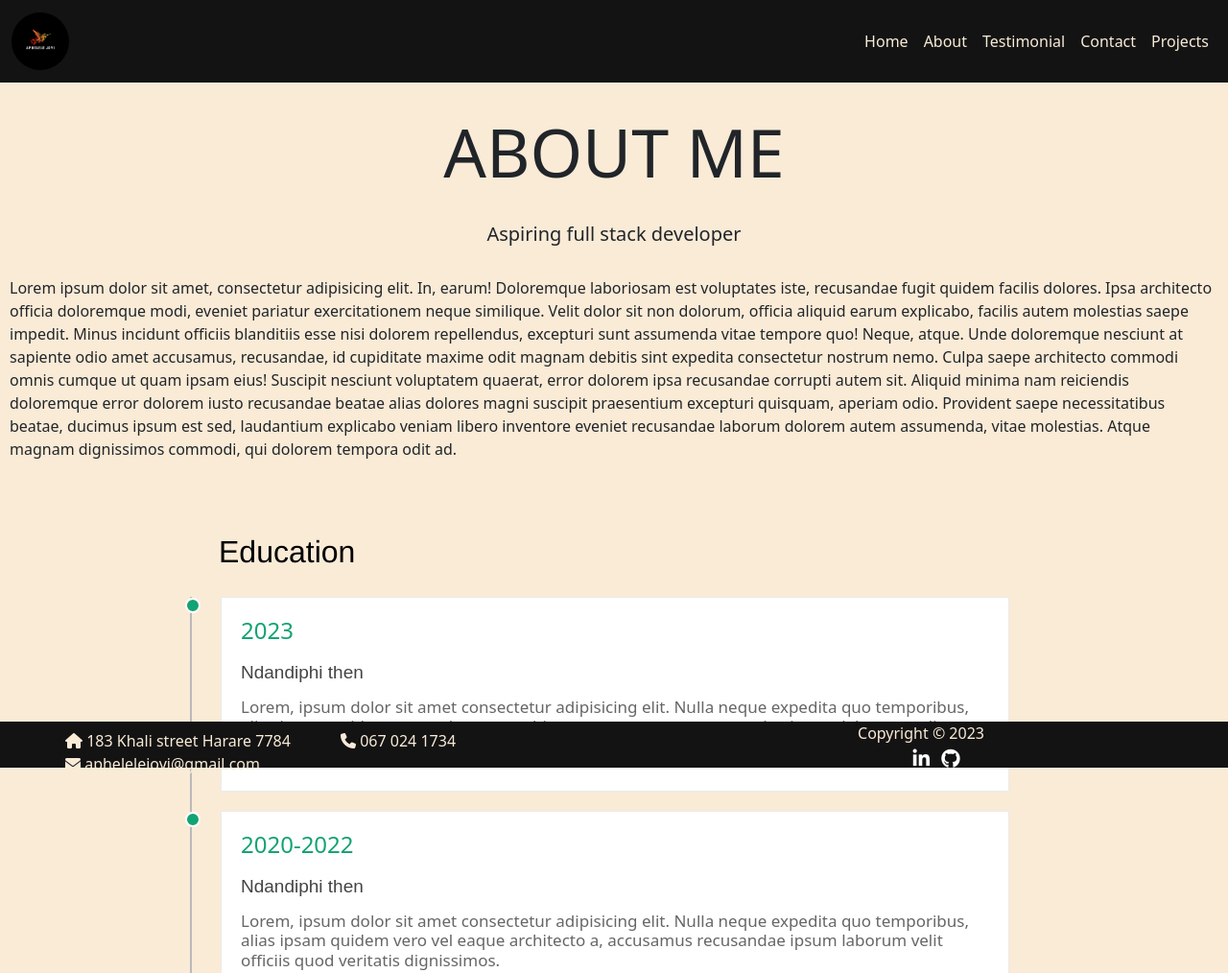
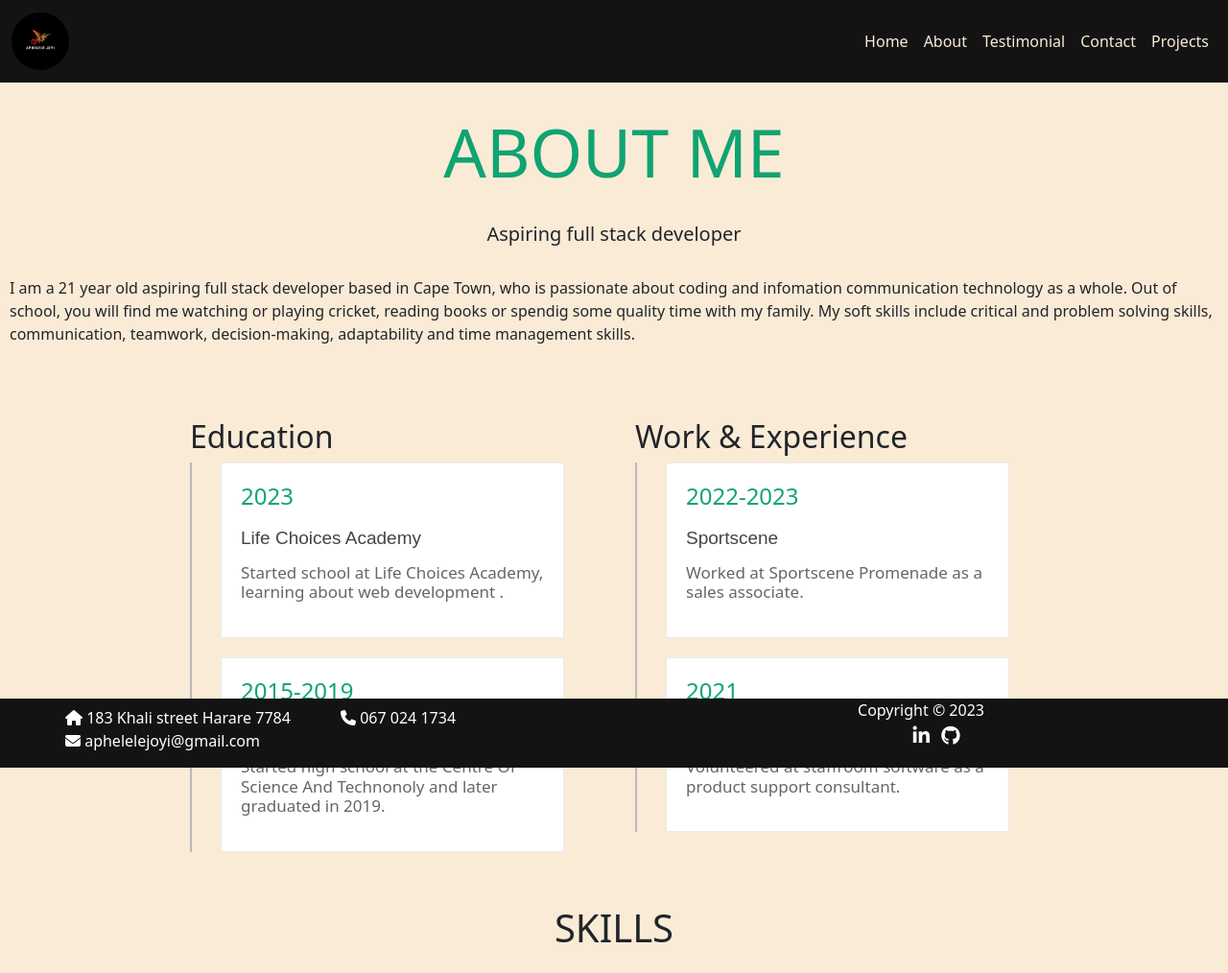
Before and after one commit to 24689-commits/bootstrap_portfolio, a plain HTML site: page html/about.html in a window 1280 px wide. Shown: the top 1014 px of the page at 96% size. Drawn offline with nearby package versions, Linux system fonts and the light colour scheme.

Commit message:
finalpush

```diff
--- a/html/about.html
+++ b/html/about.html
@@ -54,13 +54,10 @@
         <div class="ABM">
          <!-- <img src="./images/bio.JPG" style="height: 500px; width: 400px; border-radius: 5em;"> -->
          <div class="textAB ">
-           <h1>ABOUT ME</h1><br>
+           <h1 class="td animate__animated animate__zoomInUp">ABOUT ME</h1><br>
            <h5>Aspiring full stack developer</h5><br>
-           <p >Lorem ipsum dolor sit amet, consectetur adipisicing elit. In, earum! Doloremque laboriosam est voluptates iste, recusandae fugit quidem facilis dolores. Ipsa architecto officia doloremque modi, eveniet pariatur exercitationem neque similique.
-           Velit dolor sit non dolorum, officia aliquid earum explicabo, facilis autem molestias saepe impedit. Minus incidunt officiis blanditiis esse nisi dolorem repellendus, excepturi sunt assumenda vitae tempore quo! Neque, atque.
-           Unde doloremque nesciunt at sapiente odio amet accusamus, recusandae, id cupiditate maxime odit magnam debitis sint expedita consectetur nostrum nemo. Culpa saepe architecto commodi omnis cumque ut quam ipsam eius!
-           Suscipit nesciunt voluptatem quaerat, error dolorem ipsa recusandae corrupti autem sit. Aliquid minima nam reiciendis doloremque error dolorem iusto recusandae beatae alias dolores magni suscipit praesentium excepturi quisquam, aperiam odio.
-           Provident saepe necessitatibus beatae, ducimus ipsum est sed, laudantium explicabo veniam libero inventore eveniet recusandae laborum dolorem autem assumenda, vitae molestias. Atque magnam dignissimos commodi, qui dolorem tempora odit ad.</p>
+           <p >I am a 21 year old aspiring full stack developer based in Cape Town, who is passionate about coding and infomation communication technology as a whole. Out of school, you will find me watching or playing cricket, reading books or spendig some quality time with my family. My soft skills include critical and problem solving skills, communication, teamwork, decision-making, adaptability and time management skills.
+           </p>
            <!-- <button> Let's Connect</button>
            <button> Download CV</button> -->
          </div>
@@ -75,7 +72,7 @@
 
 
 
-        <section class="column">
+        <section class="col">
           <header class="title">
             <h2>Education</h2>
           </header>
@@ -84,28 +81,28 @@
             <div class="box">
 
               <h4>2023</h4>
-              <h3>Ndandiphi then</h3>
-              <p>Lorem, ipsum dolor sit amet consectetur adipisicing elit. Nulla neque expedita quo temporibus, alias ipsam quidem vero vel eaque architecto a, accusamus recusandae ipsum laborum velit officiis quod veritatis dignissimos.</p>
+              <h3>Life Choices Academy</h3>
+              <p>Started school at Life Choices Academy, learning about web development            .</p>
             </div>
             <div class="box">
 
-              <h4>2020-2022</h4>
-              <h3>Ndandiphi then</h3>
-              <p>Lorem, ipsum dolor sit amet consectetur adipisicing elit. Nulla neque expedita quo temporibus, alias ipsam quidem vero vel eaque architecto a, accusamus recusandae ipsum laborum velit officiis quod veritatis dignissimos.</p>
+              <h4>2015-2019</h4>
+              <h3>COSAT</h3>
+              <p>Started high school at the Centre Of Science And Technonoly and later graduated in 2019.</p>
             </div>
-            <div class="box">
+            <!-- <div class="box">
 
               <h4>2015-2018</h4>
               <h3>Ndandiphi then</h3>
               <p>Lorem, ipsum dolor sit amet consectetur adipisicing elit. Nulla neque expedita quo temporibus, alias ipsam quidem vero vel eaque architecto a, accusamus recusandae ipsum laborum velit officiis quod veritatis dignissimos.</p>
-            </div>
+            </div> -->
 
           </div>
 
 
         </section>
 
-        <section class="column">
+        <section class="col">
           <header class="title">
             <h2>Work & Experience</h2>
           </header>
@@ -115,20 +112,20 @@
 
               <h4>2022-2023</h4>
               <h3>Sportscene</h3>
-              <p>Lorem, ipsum dolor sit amet consectetur adipisicing elit. Nulla neque expedita quo temporibus, alias ipsam quidem vero vel eaque architecto a, accusamus recusandae ipsum laborum velit officiis quod veritatis dignissimos.</p>
+              <p>Worked at Sportscene Promenade as a sales associate.</p>
             </div>
             <div class="box">
 
               <h4>2021</h4>
-              <h3>Ndandiphi then</h3>
-              <p>Lorem, ipsum dolor sit amet consectetur adipisicing elit. Nulla neque expedita quo temporibus, alias ipsam quidem vero vel eaque architecto a, accusamus recusandae ipsum laborum velit officiis quod veritatis dignissimos.</p>
+              <h3>Staffroom software</h3>
+              <p>Volunteered at staffroom software as a product support consultant.</p>
             </div>
-            <div class="box">
+            <!-- <div class="box">
 
               <h4>2018</h4>
               <h3>Ndandiphi then</h3>
               <p>Lorem, ipsum dolor sit amet consectetur adipisicing elit. Nulla neque expedita quo temporibus, alias ipsam quidem vero vel eaque architecto a, accusamus recusandae ipsum laborum velit officiis quod veritatis dignissimos.</p>
-            </div>
+            </div> -->
 
           </div>
 
@@ -226,7 +223,7 @@
 
 
 
-    <<footer class="container-fluid">
+    <footer class="container-fluid">
       <div class="footer">
         <div class="row text-md-start">
           <div class="col ">
@@ -240,7 +237,7 @@
           <div class="col text-md-center">
             <p class="m-0">Copyright &copy; 2023</p>
             <ul class="m-0">
-              <li class="list-inline-item"><a  target ="_blank" href="https://www.linkedin.com/in/siyamanga-zweni-20099b1aa" class="btn-floating btn-sm text-white" style="font-size:20px"><i class="fab fa-linkedin-in"  ></i></a></li>
+              <li class="list-inline-item"><a  target ="_blank" href="https://www.linkedin.com/in/aphelele-joyi-1717a7276/" class="btn-floating btn-sm text-white" style="font-size:20px"><i class="fab fa-linkedin-in"  ></i></a></li>
               <li class="list-inline-item"><a  target ="_blank" href="https://github.com/Aphelele2" class="btn-floating btn-sm text-white" style="font-size:20px"><i class="fab fa-github"  ></i></a></li>
             </ul>
           </div>
--- a/styles/style.css
+++ b/styles/style.css
@@ -3,6 +3,7 @@
     margin: 0;
     padding: 0;
 }
+
 
 .navbar-nav .nav-item .nav-link{
     color:antiquewhite;
@@ -22,6 +23,7 @@
 }
 span{
     font-weight: bold;
+    color: rgb(109, 146, 140);
 }
 
 
@@ -42,9 +44,11 @@ footer{
     width: 100%;
     text-align: center;
     background-color:  rgb(19, 19, 19);
-    color: antiquewhite;
-    height: 3rem;
-    margin-top: 50px;
+    color: white;
+    /* height: 4rem; */
+    /* margin-top: 50px; */
+    /* display: inline-flex; */
+
 
 }
 .d-flex a{
@@ -121,11 +125,14 @@ input[type=text], select, textarea {
 /* testimonial */
  .testimonials{
     /* padding-left: 20px ; */
-    padding-bottom: 80px;
+    padding-bottom: 140px;
     text-align: center;
     background: #f1f1f1;
     color: 434343;
     background-color: antiquewhite;
+}
+.testimonials h1{
+    padding-top: 20px;
 }
  .inner{
     max-width: 1200px;
@@ -181,6 +188,7 @@ input[type=text], select, textarea {
     text-align: center;
     padding-top: 30px;
     font-size: 70px;
+    color: #11a372;
 }
 .textAB h5{
     text-align: center;
@@ -237,11 +245,11 @@ main{
     color: black;
     padding: 0px 0px 20px 30px;
 }
-.column .contents{
+.col .contents{
     padding: 0px 30px;
     border-left: 2px solid #bababa;
 }
-.column .contents .box{
+.col .contents .box{
     position: relative;
     padding: 20px;
     border: 1px solid #eaeaea;
@@ -250,11 +258,15 @@ main{
     transition: all 0.4s;
     margin-bottom: 20px;
 }
-.column .contents .box:hover{
+.col .contents .box:hover{
     box-shadow: 0px 3px 12px 0px #ccc;
-    border: 1px solid transparent;
+    /* border: 1px solid transparent; */
+    border: none;
 }
-.column .contents .box::before{
+.col .testimonial{
+    height: 750px;
+}
+.col .contents .box::before{
     content: '';
     position: absolute;
     width: 16px;
@@ -262,8 +274,9 @@ main{
     border-radius: 50%;
     right: calc(100% + 22px);
     top: 0;
-    background-color: #11a372;
-    border: 2px solid white;
+    /* background-color: #11a372; */
+    /* border: 2px solid white; */
+    border: none;
 }
 .box h4{
     position: relative;
@@ -329,6 +342,7 @@ h1 .tools{
  font-size: 30px;
  font-weight: bold;
 
+
 }
 .card-body a{
     background-color: #11a372;
```
Also changed, not shown: html/contact.html (+3 -2 lines), html/projects.html (+11 -5 lines), html/testimonial.html (+14 -14 lines), index.html (+4 -3 lines), images/seth.jpg (added).
